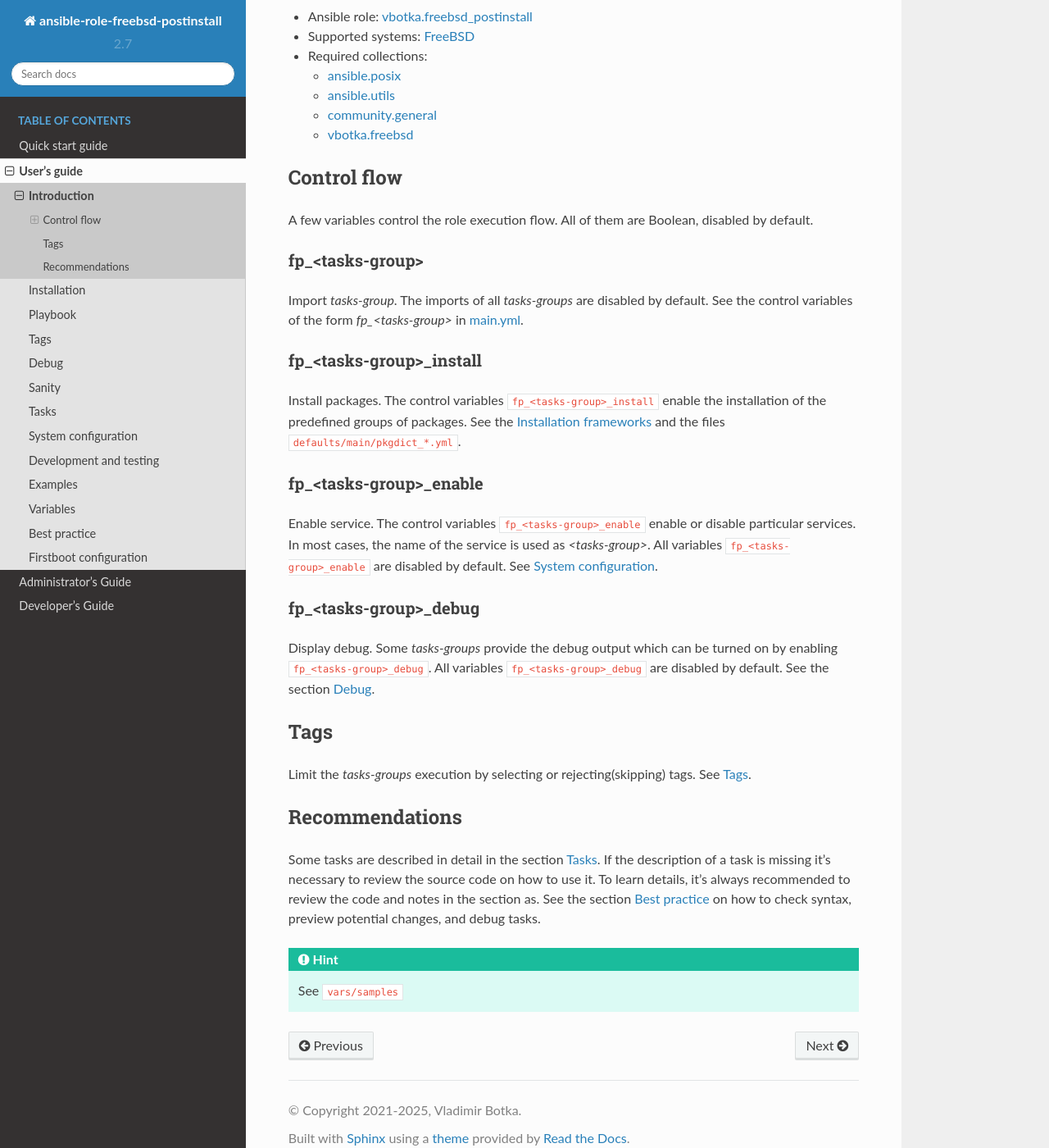
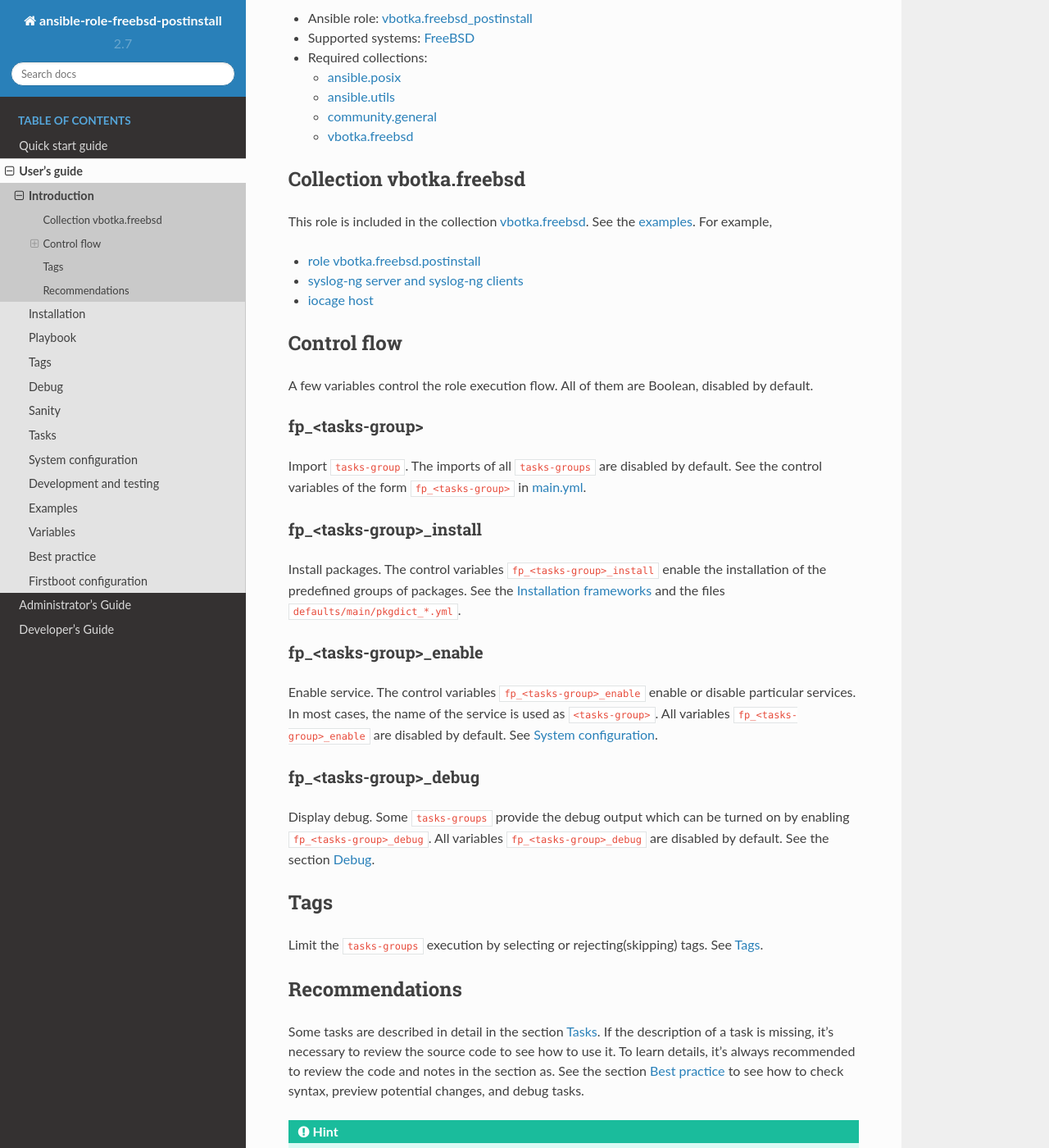
Before and after one commit to vbotka/ansible-freebsd-postinstall, a Sphinx documentation site: the page built from docs/source/guide-introduction.rst, in a window 1280 px wide and 1400 px high, scrolled down 224 px. Shown: the whole window at 82% size. Built offline with Sphinx 7.4.7 and the Read the Docs theme 3.1.0, drawn with Linux system fonts in a browser that asks for light colours; some web fonts are replaced; pages that are not in the unit, such as notebooks, are missing from menus.

Commit message:
Update pkg_dict_amd64. Update docs.
* Add collection examples to docs guide introduction.

```diff
--- a/changelog/CHANGELOG-v2.7.rst
+++ b/changelog/CHANGELOG-v2.7.rst
@@ -14,6 +15,7 @@
 Minor Changes
 -------------
 * Add security/sudo to pkg_dict_amd64_dict
+* Add collection examples to docs guide introduction.
 
 
 2.7.17
--- a/docs/source/guide-introduction.rst
+++ b/docs/source/guide-introduction.rst
@@ -3,9 +3,8 @@
 Introduction
 ============
 
-This role is a set of independent groups of tasks(*tasks-group*), imported from
-separate files, that configure a particular functionality of the system (cron,
-hostname, sshd, ...).
+This role is a set of independent groups of tasks(``tasks-group``), imported from separate files,
+that configure a particular functionality of the system (cron, hostname, sshd, ...).
 
 * Ansible role: `vbotka.freebsd_postinstall`_
 * Supported systems: `FreeBSD`_
@@ -16,81 +15,82 @@
   * `community.general`_
   * `vbotka.freebsd`_
 
+Collection vbotka.freebsd
+-------------------------
+
+This role is included in the collection `vbotka.freebsd`_. See the `examples`_. For example,
+
+* `role vbotka.freebsd.postinstall`_
+* `syslog-ng server and syslog-ng clients`_
+* `iocage host`_
 
 Control flow
 ------------
 
 .. index:: single: control flow; Introduction
 
-A few variables control the role execution flow. All of them are Boolean,
-disabled by default.
-
+A few variables control the role execution flow. All of them are Boolean, disabled by default.
 
 fp_<tasks-group>
 ^^^^^^^^^^^^^^^^
 
 .. index:: single: import tasks-group; Introduction
 
-Import *tasks-group*. The imports of all *tasks-groups* are disabled by
-default. See the control variables of the form *fp_<tasks-group>* in
-:ref:`as_main.yml`.
-
+Import ``tasks-group``. The imports of all ``tasks-groups`` are disabled by default. See the control
+variables of the form ``fp_<tasks-group>`` in :ref:`as_main.yml`.
 
 fp_<tasks-group>_install
 ^^^^^^^^^^^^^^^^^^^^^^^^
 
 .. index:: single: install packages; Introduction
 
-Install packages. The control variables ``fp_<tasks-group>_install`` enable the
-installation of the predefined groups of packages. See the
-:ref:`tasks_packages_frameworks` and the files ``defaults/main/pkgdict_*.yml``.
-
+Install packages. The control variables ``fp_<tasks-group>_install`` enable the installation of the
+predefined groups of packages. See the :ref:`tasks_packages_frameworks` and the files
+``defaults/main/pkgdict_*.yml``.
 
 fp_<tasks-group>_enable
 ^^^^^^^^^^^^^^^^^^^^^^^
 
 .. index:: single: enable service; Introduction
 
-Enable service. The control variables ``fp_<tasks-group>_enable`` enable or
-disable particular services. In most cases, the name of the service is used as
-*<tasks-group>*. All variables ``fp_<tasks-group>_enable`` are disabled by
-default. See :ref:`ug_rc`.
-
+Enable service. The control variables ``fp_<tasks-group>_enable`` enable or disable particular
+services. In most cases, the name of the service is used as ``<tasks-group>``. All variables
+``fp_<tasks-group>_enable`` are disabled by default. See :ref:`ug_rc`.
 
 fp_<tasks-group>_debug
 ^^^^^^^^^^^^^^^^^^^^^^
 
 .. index:: single: debug display variables; Introduction
 
-Display debug. Some *tasks-groups* provide the debug output which can be turned
-on by enabling ``fp_<tasks-group>_debug``. All variables
-``fp_<tasks-group>_debug`` are disabled by default. See the section
-:ref:`ug_debug`.
-
+Display debug. Some ``tasks-groups`` provide the debug output which can be turned on by enabling
+``fp_<tasks-group>_debug``. All variables ``fp_<tasks-group>_debug`` are disabled by default. See
+the section :ref:`ug_debug`.
 
 Tags
 ----
 
 .. index:: single: tags; Introduction
 
-Limit the *tasks-groups* execution by selecting or rejecting(skipping) tags. See
-:ref:`ug_tags`.
-
+Limit the ``tasks-groups`` execution by selecting or rejecting(skipping) tags. See :ref:`ug_tags`.
 
 Recommendations
 ---------------
 
 .. index:: single: recommendations; Introduction
 
-Some tasks are described in detail in the section :ref:`ug_tasks`. If the
-description of a task is missing it's necessary to review the source code on how
-to use it. To learn details, it's always recommended to review the code and
-notes in the section :ref:`as`. See the section :ref:`ug_bp` on how to check
-syntax, preview potential changes, and debug tasks.
-
+Some tasks are described in detail in the section :ref:`ug_tasks`. If the description of a task is
+missing, it's necessary to review the source code to see how to use it. To learn details, it's
+always recommended to review the code and notes in the section :ref:`as`. See the section
+:ref:`ug_bp` to see how to check syntax, preview potential changes, and debug tasks.
 
 .. hint:: See ``vars/samples``
 
+
+.. _`vbotka.freebsd`: https://galaxy.ansible.com/ui/repo/published/vbotka/freebsd/
+.. _`examples`: https://ansible-collection-freebsd.readthedocs.io/en/latest/ug_examples.html
+.. _Role vbotka.freebsd.postinstall: https://ansible-collection-freebsd.readthedocs.io/en/latest/examples/310/example.html
+.. _syslog-ng server and syslog-ng clients: https://ansible-collection-freebsd.readthedocs.io/en/latest/examples/500/example.html
+.. _iocage host: https://ansible-collection-freebsd.readthedocs.io/en/latest/examples/501/example.html
 
 .. _`vbotka.freebsd_postinstall`: https://galaxy.ansible.com/vbotka/freebsd_postinstall
 .. _`FreeBSD`: https://www.freebsd.org/releases
```
Also changed, not shown: other parts of changelog/CHANGELOG-v2.7.rst (+1 -0 lines).
